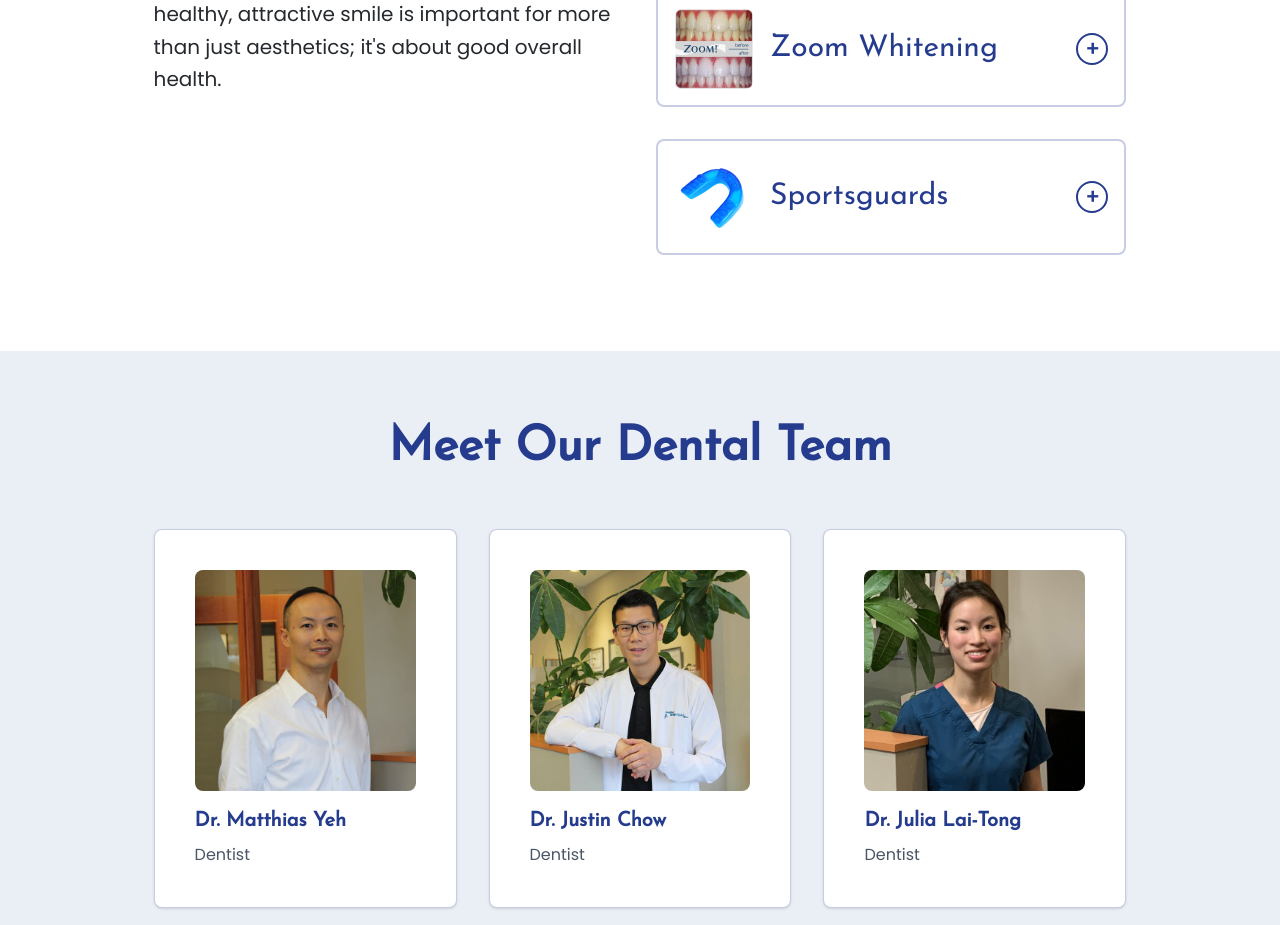
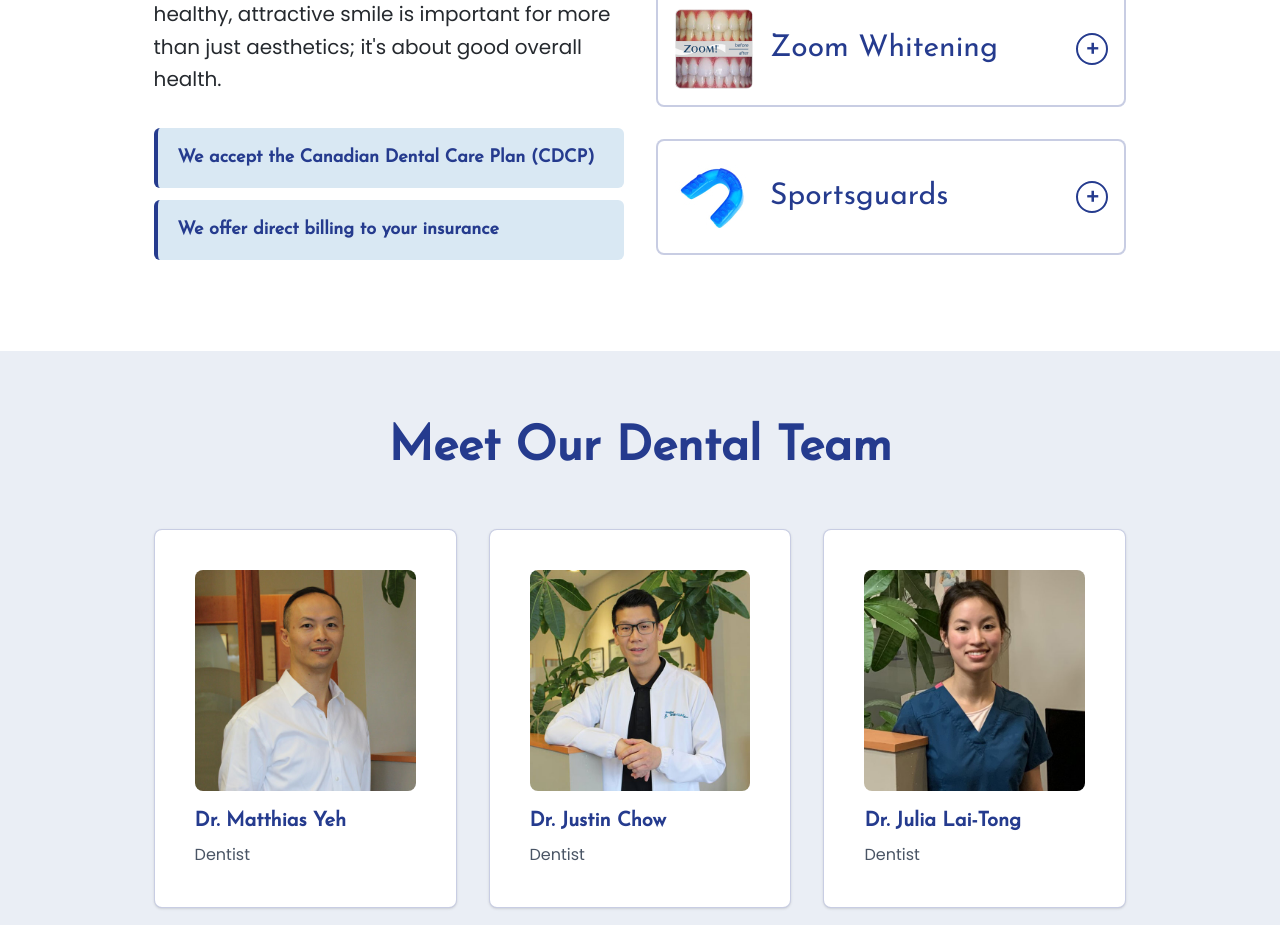
Before and after one commit to ian-yeh/bradford-dental, a Next.js app: page / in a window 1280 px wide. Shown: the part 1631-2556 px from the top of the page. Built offline with nearby package versions, Linux system fonts and the light colour scheme.

Commit message:
feat: update services with specific cards

```diff
--- a/components/homepage/ServicesSection.tsx
+++ b/components/homepage/ServicesSection.tsx
@@ -75,6 +75,19 @@ const ServicesSection = () => {
               Maintaining a healthy, attractive smile is important for more
               than just aesthetics; it&apos;s about good overall health.
             </p>
+            <ul className="mt-8 space-y-3">
+              {[
+                'We accept the Canadian Dental Care Plan (CDCP)',
+                'We offer direct billing to your insurance',
+              ].map((text) => (
+                <li
+                  key={text}
+                  className="bg-blue-100 border-l-4 border-purple rounded-md px-5 py-4 text-base md:text-lg font-josefin font-bold text-purple"
+                >
+                  {text}
+                </li>
+              ))}
+            </ul>
           </div>
           <div>
             <SpecialsCard
```
